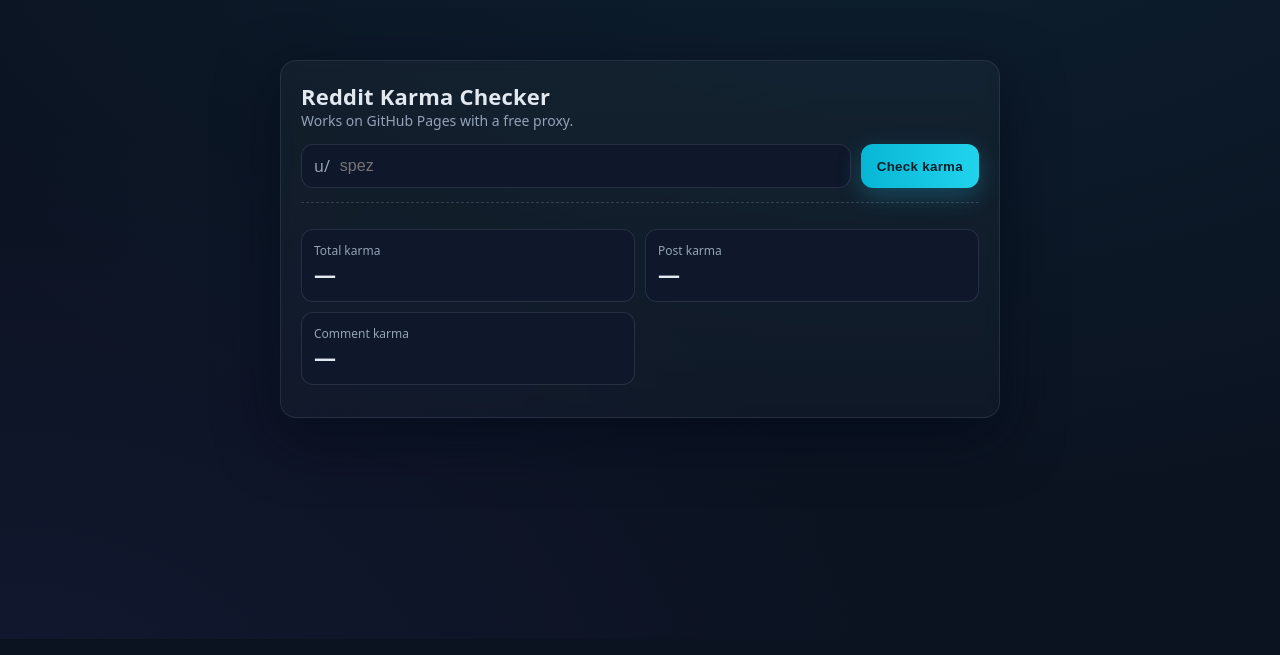
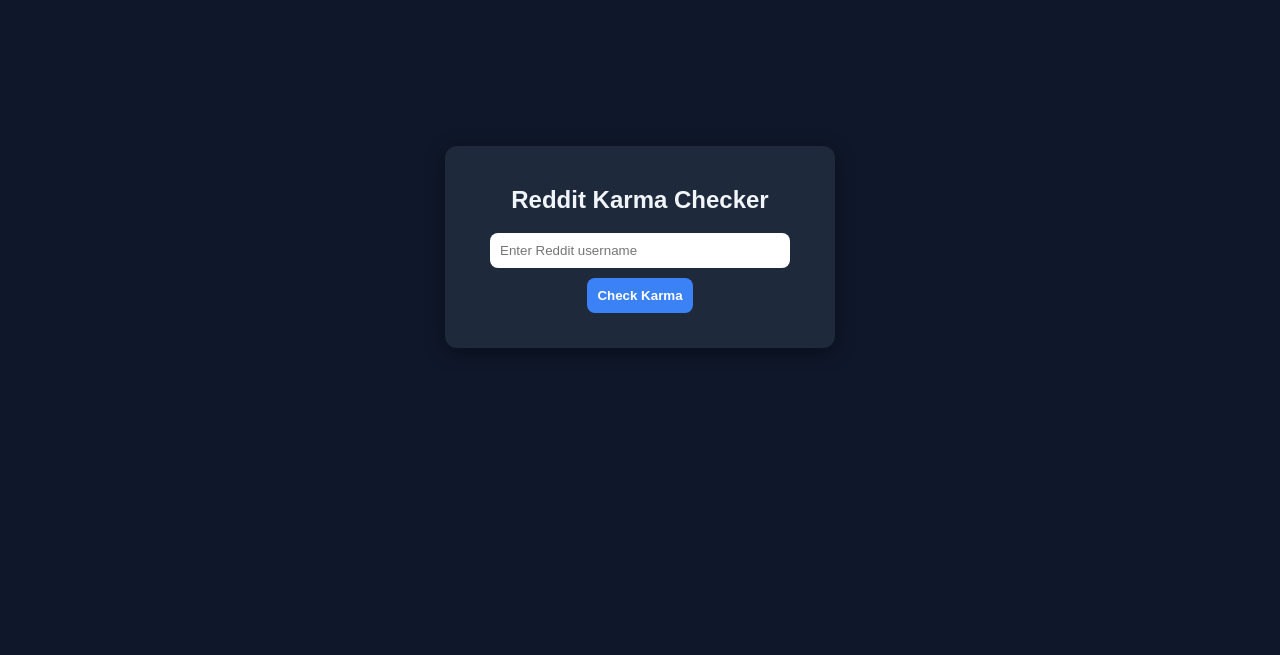
Before and after one commit to nandingorig/reddit-karma-checker, a plain HTML site: page index.html in a window 1280 px wide. Shown: the part 161-816 px from the top of the page. Drawn offline with Linux system fonts and the light colour scheme.

Commit message:
Update index.html

```diff
--- a/index.html
+++ b/index.html
@@ -1,187 +1,104 @@
-<!doctype html>
+<!DOCTYPE html>
 <html lang="en">
 <head>
-  <meta charset="utf-8" />
-  <meta name="viewport" content="width=device-width, initial-scale=1" />
+<meta charset="UTF-8">
 <title>Reddit Karma Checker</title>
 <style>
-    :root {
-      --bg: #0b1220;
-      --panel: #0f172a;
-      --muted: #94a3b8;
-      --text: #e2e8f0;
-      --accent: #22d3ee;
-      --danger: #f87171;
-      --ok: #4ade80;
-      --shadow: rgba(2, 8, 23, .6);
-    }
-    * { box-sizing: border-box; }
-    html, body { height: 100%; }
     body {
-      margin: 0;
-      font-family: ui-sans-serif, system-ui, -apple-system, Segoe UI, Roboto, Helvetica, Arial;
-      background: radial-gradient(1200px 800px at 70% -10%, rgba(34,211,238,.08), transparent),
-                  radial-gradient(900px 600px at 0% 110%, rgba(99,102,241,.08), transparent),
-                  var(--bg);
-      color: var(--text);
-      display: grid;
-      place-items: center;
-      padding: 24px;
+        font-family: Arial, sans-serif;
+        background-color: #0f172a;
+        color: #f1f5f9;
+        display: flex;
+        justify-content: center;
+        align-items: center;
+        min-height: 100vh;
     }
     .card {
-      width: 100%;
-      max-width: 720px;
-      background: linear-gradient(180deg, rgba(255,255,255,.03), rgba(255,255,255,.02));
-      border: 1px solid rgba(148,163,184,.15);
-      border-radius: 16px;
+        background: #1e293b;
         padding: 20px;
-      box-shadow: 0 20px 60px var(--shadow);
-      backdrop-filter: blur(6px);
+        border-radius: 12px;
+        box-shadow: 0 4px 20px rgba(0,0,0,0.4);
+        width: 350px;
+        text-align: center;
     }
-    header {
-      display: flex; align-items: center; justify-content: space-between;
-      gap: 16px; margin-bottom: 14px;
+    input {
+        padding: 10px;
+        border: none;
+        border-radius: 8px;
+        width: 80%;
+        margin-bottom: 10px;
     }
-    h1 { font-size: 22px; margin: 0; letter-spacing: .2px; }
-    .muted { color: var(--muted); font-size: 14px; }
-
-    form { display: grid; grid-template-columns: 1fr auto; gap: 10px; }
-    .input {
-      display: flex; align-items: center; gap: 8px;
-      background: var(--panel);
-      border: 1px solid rgba(148,163,184,.18);
-      border-radius: 12px; padding: 10px 12px;
+    button {
+        padding: 10px;
+        border: none;
+        border-radius: 8px;
+        background: #3b82f6;
+        color: white;
+        cursor: pointer;
+        font-weight: bold;
     }
-    .input span { color: var(--muted); }
-    .input input {
-      flex: 1; border: none; outline: none; background: transparent; color: var(--text);
-      font-size: 16px;
+    button:hover {
+        background: #2563eb;
     }
-    .btn {
-      border: none; cursor: pointer; border-radius: 12px; padding: 10px 16px; font-weight: 600;
-      background: linear-gradient(90deg, #06b6d4, #22d3ee);
-      color: #00202a; letter-spacing: .3px; box-shadow: 0 8px 24px rgba(34,211,238,.25);
-      transition: transform .06s ease, filter .2s ease;
+    .result {
+        margin-top: 15px;
+        font-size: 1.1em;
     }
-    .btn:active { transform: translateY(1px) scale(.99); }
-    .btn[disabled] { filter: grayscale(.7) brightness(.8); cursor: not-allowed; }
-
-    .results {
-      margin-top: 14px; border-top: 1px dashed rgba(148,163,184,.25); padding-top: 14px;
-      display: grid; gap: 12px;
-    }
-    .grid { display: grid; grid-template-columns: repeat(2, minmax(0, 1fr)); gap: 10px; }
-    .stat {
-      background: var(--panel); border: 1px solid rgba(148,163,184,.18); border-radius: 12px; padding: 12px;
-    }
-    .stat label { display:block; color: var(--muted); font-size: 12px; }
-    .stat b { font-size: 22px; font-variant-numeric: tabular-nums; }
-
-    .row { display: flex; gap: 8px; align-items: center; flex-wrap: wrap; }
-    .pill { font-size: 12px; padding: 6px 10px; border-radius: 999px; border:1px solid rgba(148,163,184,.25); background: rgba(148,163,184,.08); }
-    .error { color: var(--danger); }
-
-    .spinner { width: 18px; height: 18px; border-radius: 50%; border: 2px solid rgba(255,255,255,.3); border-top-color: var(--accent); animation: spin .8s linear infinite; display: inline-block; vertical-align: middle; }
-    @keyframes spin { to { transform: rotate(360deg); } }
 </style>
 </head>
 <body>
 <div class="card">
-    <header>
-      <div>
-        <h1>Reddit Karma Checker</h1>
-        <div class="muted">Works on GitHub Pages with a free proxy.</div>
-      </div>
-    </header>
-
-    <form id="form" autocomplete="off">
-      <div class="input">
-        <span>u/</span>
-        <input id="username" name="username" placeholder="spez" minlength="3" required />
-      </div>
-      <button class="btn" id="checkBtn" type="submit">
-        <span id="checkBtnText">Check karma</span>
-        <span id="checkBtnSpin" class="spinner" style="display:none"></span>
-      </button>
-    </form>
-
-    <div class="results" id="results" hidden>
-      <div class="row" style="justify-content:space-between">
-        <div id="userHeader" class="row"></div>
-      </div>
-      <div class="grid">
-        <div class="stat"><label>Total karma</label><b id="totalKarma">—</b></div>
-        <div class="stat"><label>Post karma</label><b id="linkKarma">—</b></div>
-        <div class="stat"><label>Comment karma</label><b id="commentKarma">—</b></div>
-      </div>
-      <div class="row">
-        <span id="status" class="muted"></span>
-      </div>
-    </div>
+    <h2>Reddit Karma Checker</h2>
+    <input type="text" id="username" placeholder="Enter Reddit username">
+    <br>
+    <button onclick="checkKarma()">Check Karma</button>
+    <div class="result" id="result"></div>
 </div>
 
 <script>
-    const $ = (id) => document.getElementById(id);
+async function checkKarma() {
+    const username = document.getElementById("username").value.trim();
+    const resultDiv = document.getElementById("result");
 
-    function format(n){
-      return new Intl.NumberFormat(undefined, { maximumFractionDigits: 0 }).format(n);
+    if (!username) {
+        resultDiv.innerHTML = "⚠️ Please enter a username.";
+        return;
     }
 
-    function setLoading(isLoading){
-      $('checkBtn').disabled = isLoading;
-      $('checkBtnText').style.display = isLoading ? 'none' : '';
-      $('checkBtnSpin').style.display = isLoading ? '' : 'none';
+    const url = `https://www.reddit.com/user/${encodeURIComponent(username)}/about.json`;
+
+    resultDiv.innerHTML = "⏳ Checking...";
+    try {
+        const response = await fetch(url);
+        if (response.status === 404) {
+            resultDiv.innerHTML = "❌ Suspended or deleted.";
+            return;
+        }
+        if (!response.ok) {
+            resultDiv.innerHTML = `⚠️ Error: HTTP ${response.status}`;
+            return;
+        }
+        const json = await response.json();
+        const data = json.data;
+        if (!data) {
+            resultDiv.innerHTML = "⚠️ No data returned.";
+            return;
         }
 
-    async function fetchUser(name){
-      const url = `https://www.reddit.com/user/${encodeURIComponent(name)}/about.json`;
-      const proxiedUrl = "https://api.allorigins.win/get?url=" + encodeURIComponent(url);
-      const res = await fetch(proxiedUrl);
-      if (!res.ok) throw new Error("Failed to fetch");
-      const text = await res.json();
-      try {
-        return JSON.parse(text.contents);
-      } catch(e){
-        throw new Error("Unexpected token error while parsing.");
+        const linkKarma = data.link_karma || 0;
+        const commentKarma = data.comment_karma || 0;
+        const totalKarma = linkKarma + commentKarma;
+
+        resultDiv.innerHTML = `
+            ✅ <b>${data.name}</b><br>
+            Link Karma: ${linkKarma.toLocaleString()}<br>
+            Comment Karma: ${commentKarma.toLocaleString()}<br>
+            <b>Total Karma:</b> ${totalKarma.toLocaleString()}
+        `;
+    } catch (err) {
+        resultDiv.innerHTML = `❌ Error: ${err.message}`;
     }
 }
-
-    function renderProfile(data){
-      const d = data.data || {};
-      $('results').hidden = false;
-      const header = $('userHeader');
-      header.innerHTML = `<div><b>u/${d.name}</b><br><span class='muted'>Redditor since ${new Date(d.created_utc*1000).toLocaleDateString()}</span></div>`;
-      $('totalKarma').textContent = format(d.total_karma ?? 0);
-      $('linkKarma').textContent = format(d.link_karma ?? 0);
-      $('commentKarma').textContent = format(d.comment_karma ?? 0);
-      $('status').innerHTML = d.is_suspended ? `<span class='error'>Suspended account</span>` : 'Active account';
-    }
-
-    function renderError(message){
-      $('results').hidden = false;
-      $('userHeader').innerHTML = '';
-      $('totalKarma').textContent = '—';
-      $('linkKarma').textContent = '—';
-      $('commentKarma').textContent = '—';
-      $('status').innerHTML = `<span class="error">${message}</span>`;
-    }
-
-    $('form').addEventListener('submit', async (e) => {
-      e.preventDefault();
-      const raw = $('username').value.trim();
-      const username = raw.replace(/^u\//i, '');
-      if (!username) return;
-      setLoading(true);
-      try {
-        const json = await fetchUser(username);
-        if (!json || !json.data) throw new Error('Unexpected response.');
-        renderProfile(json);
-      } catch (err) {
-        renderError(err.message || 'Something went wrong.');
-      } finally {
-        setLoading(false);
-      }
-    });
 </script>
 </body>
 </html>
```
Lines whose indentation alone changed are shown as unchanged.
